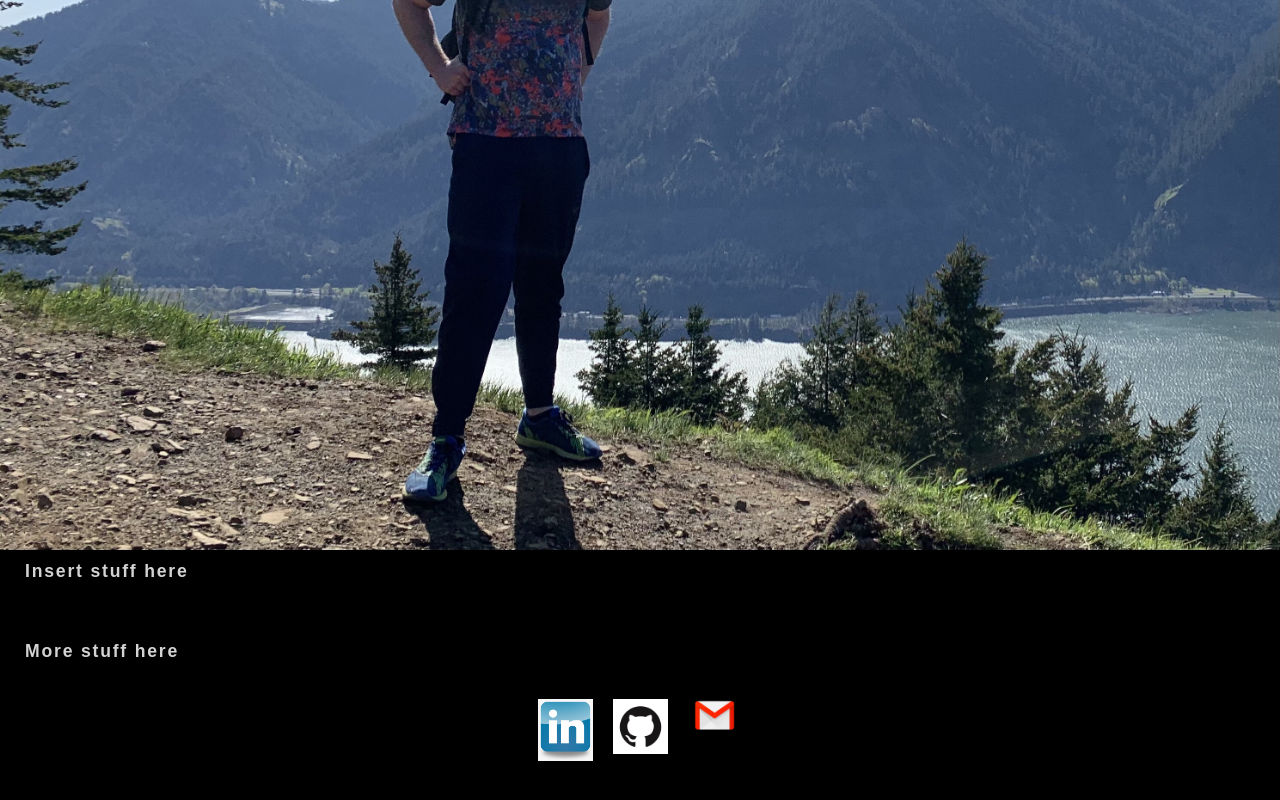
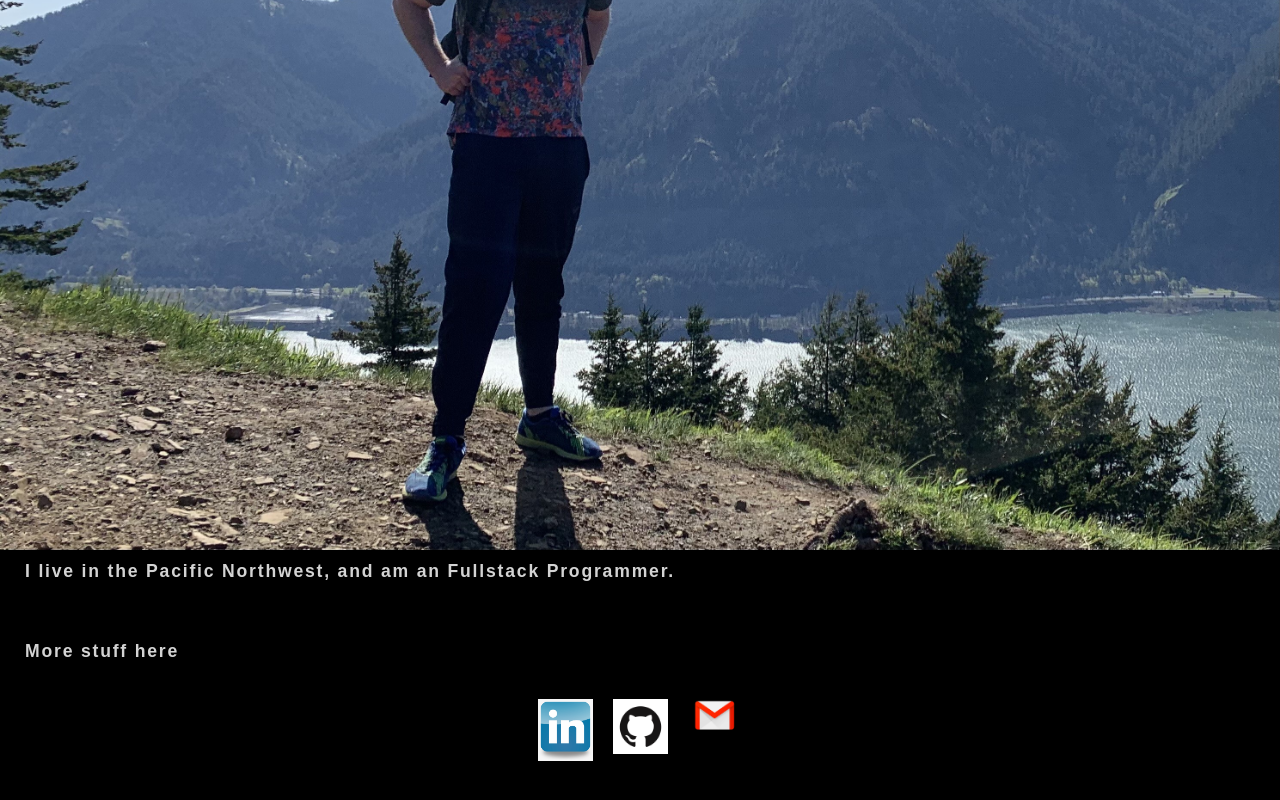
Before and after one commit to efogerson1/react-portfolio, a React (Create React App) app: page / in a window 1280 px wide. Shown: the part 1070-1870 px from the top of the page. Built offline with nearby package versions, Linux system fonts and the light colour scheme.

Commit message:
added text

```diff
--- a/src/components/pages/About.js
+++ b/src/components/pages/About.js
@@ -6,7 +6,7 @@ const About = () => (
     <h1 class="pro-title">About Me</h1>
     <img className="eric" src={ericprofilepic} alt="photo of Eric hiking" />
     <p className="para">
-  Insert stuff here
+  I live in the Pacific Northwest, and am an Fullstack Programmer.
     </p>
     <br />
     <br />
```
